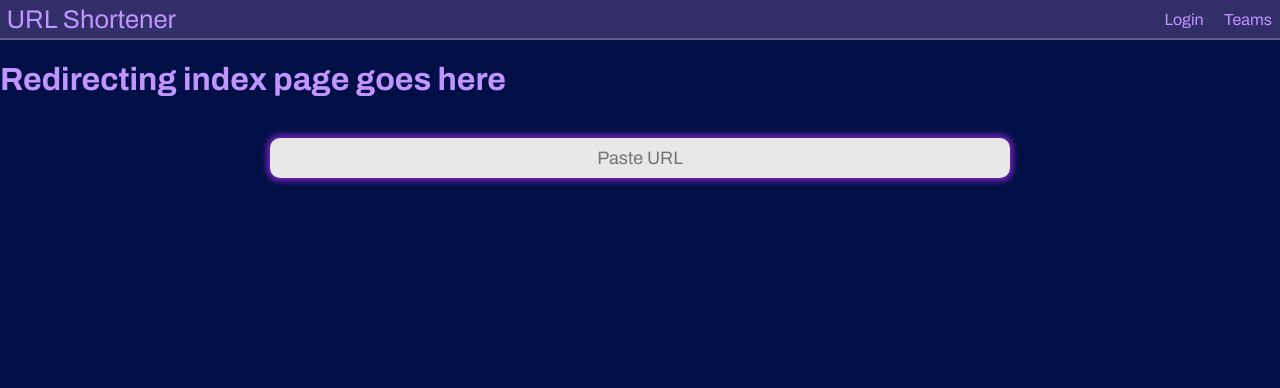
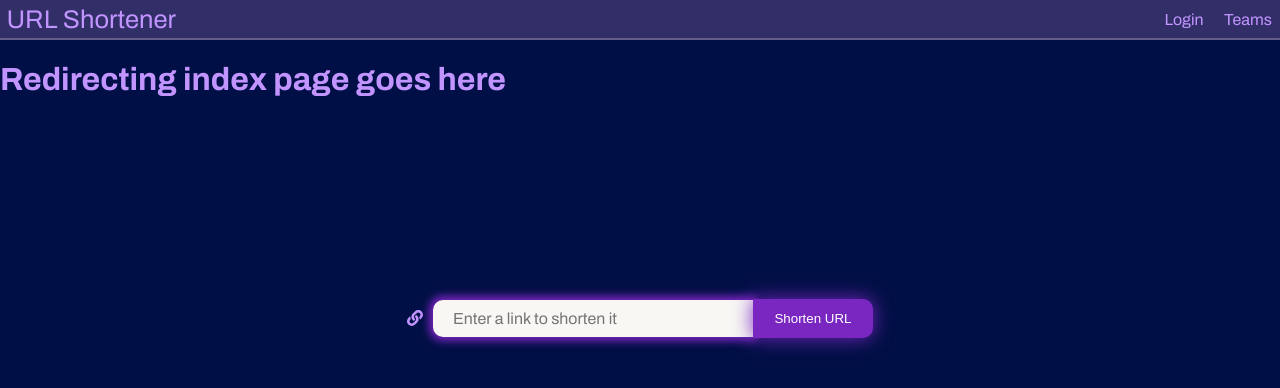
Before and after one commit to somya-kr/OpenSoft-Task, a Next.js app in the folder Frontend/: page / in a window 1280 px wide. Shown: the top 388 px of the page. Built offline with nearby package versions, Linux system fonts and the light colour scheme.

Commit message:
feat: stylized textbox and added "link" icon

```diff
--- a/Frontend/package.json
+++ b/Frontend/package.json
@@ -2,7 +2,8 @@
   "dependencies": {
     "next": "^14.1.0",
     "react": "^18.2.0",
-    "react-dom": "^18.2.0"
+    "react-dom": "^18.2.0",
+    "react-icons": "^5.0.1"
   },
   "scripts": {
     "dev": "next dev",
--- a/Frontend/src/components/textbox/textbox.tsx
+++ b/Frontend/src/components/textbox/textbox.tsx
@@ -1,11 +1,16 @@
-import React from "react";
+"use client";
+import { FaLink } from "react-icons/fa";
 import "../../styles/Textbox.scss";
 
 const Textbox = () => {
   return (
     <div className="center-wrapper">
       <div className="textbox-container">
-        <input className="" placeholder="Paste URL" />
+        <FaLink className="icon" />
+        <form>
+          <input type="text" placeholder="Enter a link to shorten it" />
+          <button type="submit">Shorten URL</button>
+        </form>
       </div>
     </div>
   );
--- a/Frontend/src/styles/Textbox.scss
+++ b/Frontend/src/styles/Textbox.scss
@@ -5,28 +5,62 @@
   display: flex;
   align-items: center;
   justify-content: center;
-  height: 10vh;
+  height: 50vh;
 }
+
 .textbox-container {
+  display: flex;
+  align-items: center;
+
+  .icon {
+    margin-right: 10px;
+  }
+
+  form {
+    display: flex;
+    align-items: center;
+
     input {
-    background: transparent;
-    flex: 1;
+      box-sizing: border-box;
+      background: #f8f7f4;
+      width: 40dvh;
+      max-width: 1000px;
       outline: none;
-    padding: 10px 20px;
-    width: 700px;
-    border-radius: 10px;
-    text-align: center;
-    background-color: #e8e8e8;
       border: none;
-    box-shadow: 0 0 0 2px #bb84e8;
+      padding: 10px 14px 10px 20px;
+      border-radius: 10px 0 0 10px;
       transition: box-shadow 0.2s ease-in-out;
-    font-size: 18px;
-    font-family: "archivo", sans-serif;
+      font-size: 16px;
+      font-family: "Archivo", sans-serif;
+      height: 100%;
+
       &:focus {
+        box-shadow: 0 0 10px 5px #7a26c1;
+      }
+
+      &:not(:hover) {
         box-shadow: 0 0 8px 4px #7a26c1;
       }
+    }
+
+
+    button {
+      background: #7a26c1;
+      width: 15dvh;
+      color: #fff;
+      border: none;
+      padding: 12px 11px;
+      border-radius: 0 10px 10px 0;
+      cursor: pointer;
+      transition: background 0.2s ease-in-out;
+
+      &:hover {
+        background: base.$accent;
+      }
+
       &:not(:hover) {
-      box-shadow: 0 0 6px 3px #7a26c1;
+        box-shadow: 0 0 20px 0px #7a26c1;
       }
     }
   }
+}
```
Also changed, not shown: 1 other file (tests, documents, lock files or other folders). Lines whose indentation alone changed are shown as unchanged.
